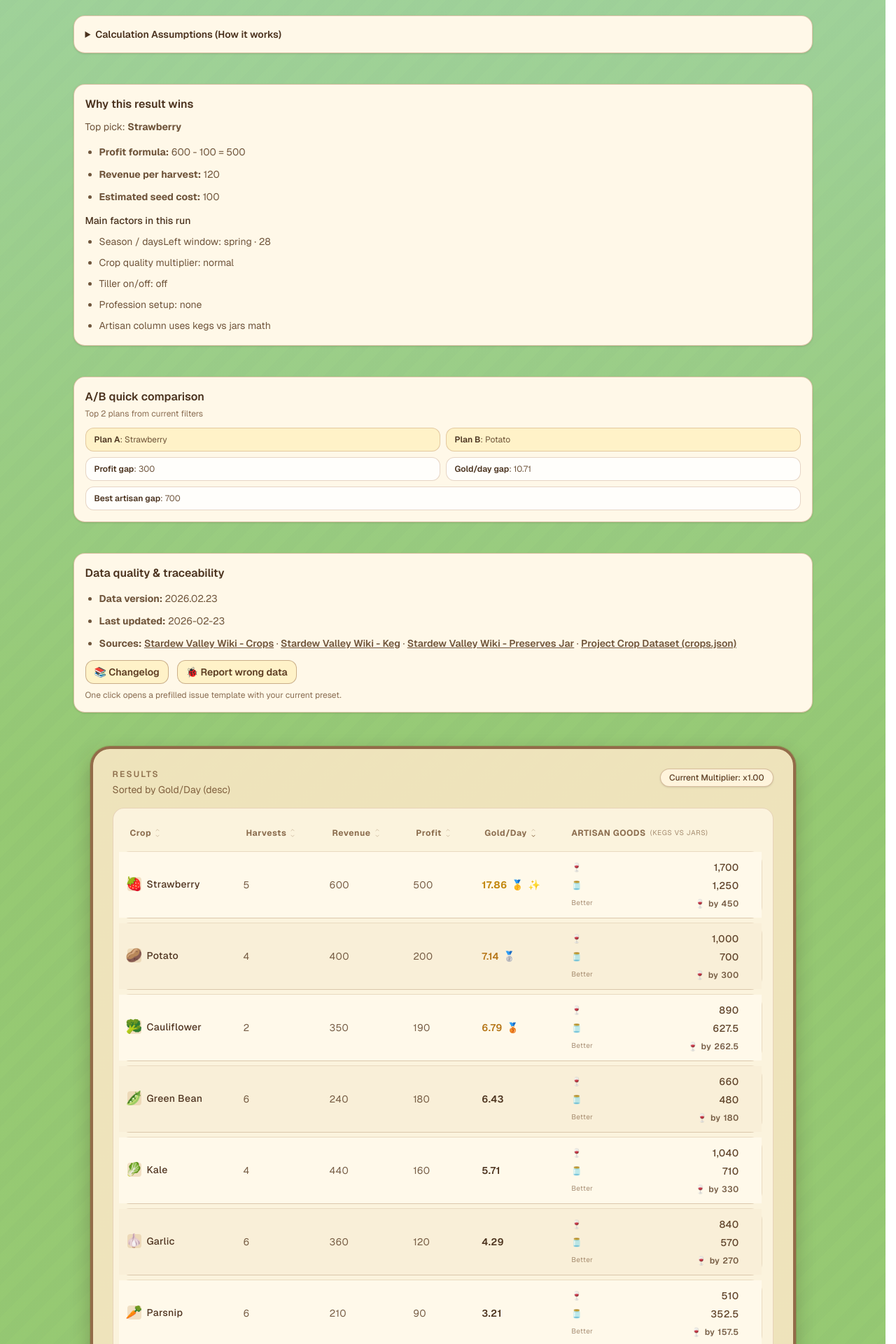
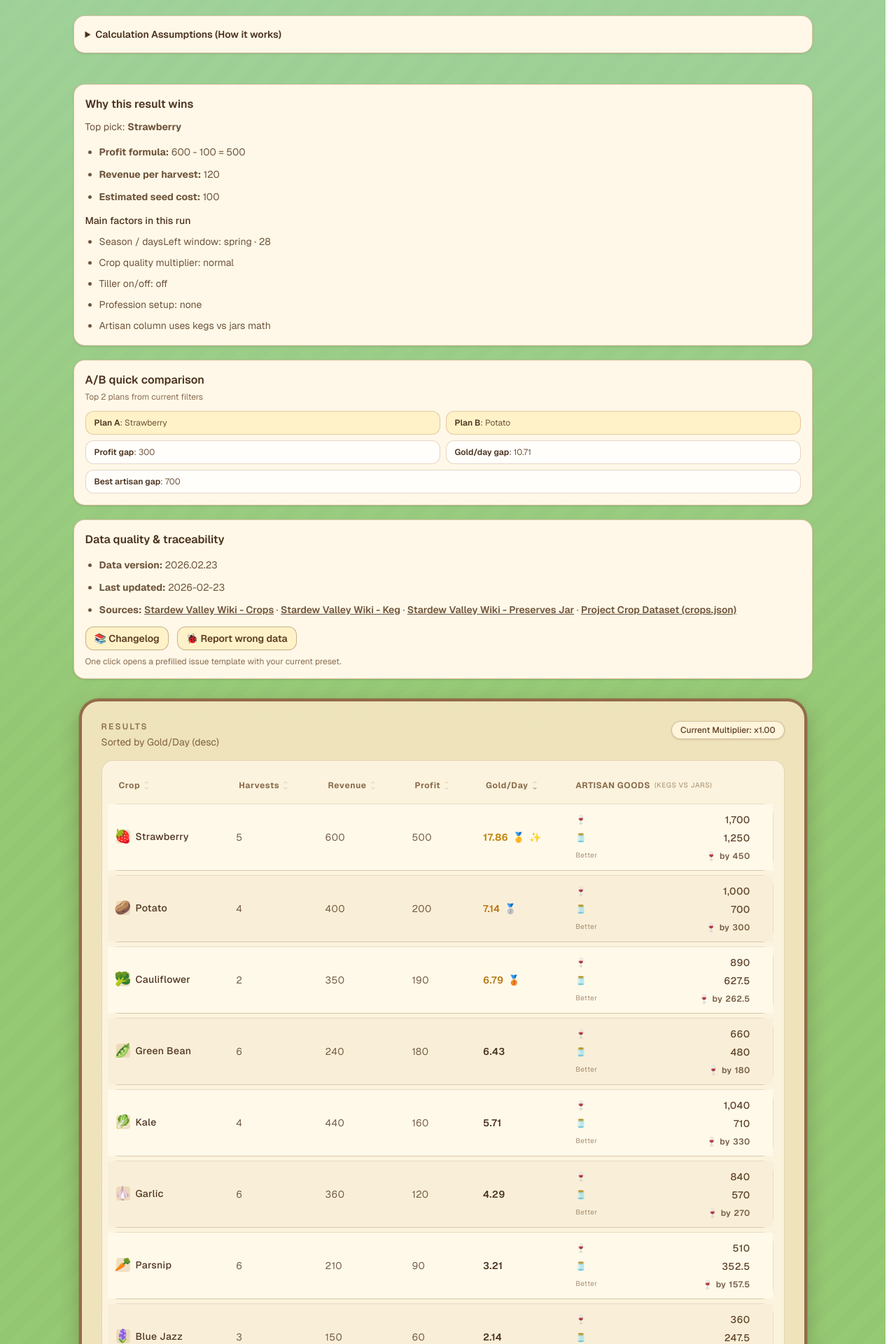
Before and after one commit to yuzhoudabaozhayujiamigou-cloud/stardew-tools, a Next.js app in the folder stardew-tools/: page / in a window 1280 px wide. Shown: the part 1200-3120 px from the top of the page at 70% size. Built offline with nearby package versions, Linux system fonts and the light colour scheme.

Commit message:
perf(ui): add min-height to results container to prevent layout shift

```diff
--- a/stardew-tools/src/components/CalculatorClient.tsx
+++ b/stardew-tools/src/components/CalculatorClient.tsx
@@ -469,8 +469,9 @@ export function CalculatorClient(props: {
         </ul>
       </details>
 
+      <div className="mt-5 grid min-h-[70vh] content-start gap-5 transition-opacity duration-200 motion-reduce:transition-none">
         {topPick ? (
-        <section className="mt-5 rounded-2xl border border-[#b88b63]/50 bg-[#fff8e8] p-4 text-sm text-[#5f4228]/90 shadow-sm">
+          <section className="rounded-2xl border border-[#b88b63]/50 bg-[#fff8e8] p-4 text-sm text-[#5f4228]/90 shadow-sm">
           <h3 className="text-base font-semibold text-[#4a321e]">{text.explainTitle}</h3>
           <p className="mt-2 leading-6">
             {text.explainSummaryPrefix}: <strong>{topPick.cropName}</strong>
@@ -498,7 +499,7 @@ export function CalculatorClient(props: {
         ) : null}
 
         {compareTop && compareRunnerUp ? (
-        <section className="mt-5 rounded-2xl border border-[#b88b63]/50 bg-[#fff8e8] p-4 text-sm text-[#5f4228]/90 shadow-sm">
+          <section className="rounded-2xl border border-[#b88b63]/50 bg-[#fff8e8] p-4 text-sm text-[#5f4228]/90 shadow-sm">
           <h3 className="text-base font-semibold text-[#4a321e]">{text.compareTitle}</h3>
           <p className="mt-1 text-xs text-[#6b4a2c]/80">{text.compareSubtitle}</p>
 
@@ -522,7 +523,7 @@ export function CalculatorClient(props: {
           </section>
         ) : null}
 
-      <section className="mt-5 rounded-2xl border border-[#b88b63]/50 bg-[#fff8e8] p-4 text-sm text-[#5f4228]/90 shadow-sm">
+        <section className="rounded-2xl border border-[#b88b63]/50 bg-[#fff8e8] p-4 text-sm text-[#5f4228]/90 shadow-sm">
           <h3 className="text-base font-semibold text-[#4a321e]">{text.dataTitle}</h3>
           <ul className="mt-3 list-disc space-y-2 pl-5 leading-6">
             <li>
@@ -571,7 +572,7 @@ export function CalculatorClient(props: {
           <p className="mt-2 text-xs text-[#6b4a2c]/80">{text.reportHint}</p>
         </section>
 
-      <div className="m-4 p-2">
+        <div className="p-2">
           <ResultTable
             results={results.length ? results : props.initialResults}
             quality={formValue.quality}
@@ -580,6 +581,7 @@ export function CalculatorClient(props: {
             lang={lang}
           />
         </div>
+      </div>
     </>
   );
 }
```
Lines whose indentation alone changed are shown as unchanged.
